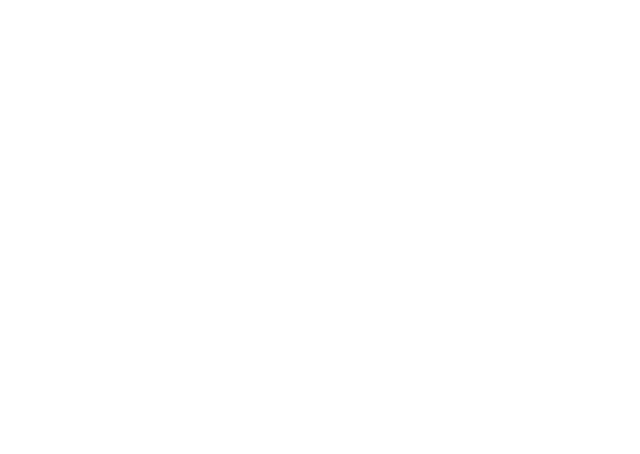
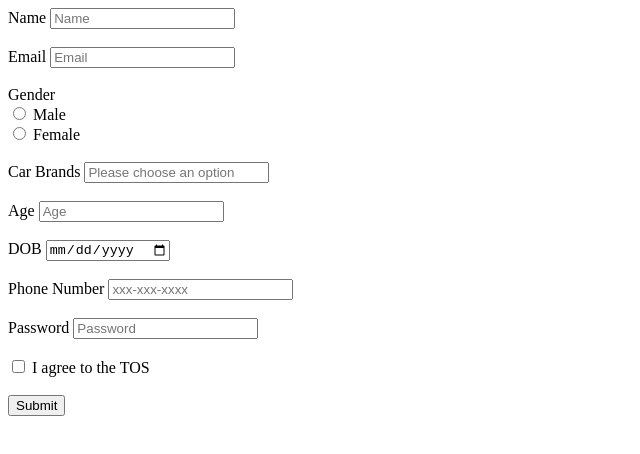
Before and after one commit to acciojob/signup-form-car-profileShravan, a website: page main.html in a window 1280 px wide. Shown: the whole page, without its empty margins (0-640 px from the left). Drawn offline with Linux system fonts and the light colour scheme.

Commit message:
created a submission

```diff
--- a/main.html
+++ b/main.html
@@ -8,7 +8,31 @@
 
 <body>
 	<!-- the entire body must be written by student -->
-    <script type="text/javascript" src="./script.js">
+<form action="/sobmit" method="post">
+<label for="name">Name</label>
+	<input type="text" id="name" name="name" placeholder="Name" required><br><br>
+<label for="email">Email</label>
+	<input type="email" id="email" name="email" placeholder="Email" required><br><br>
+<label for="gender_m">Gender</label><br>
+    <input type="radio" id="gender_m" name="gender" required>
+<label for="gender_m">Male</label><br>
+	<input type="radio" id="gender_f" name="gender" required>
+<label for="gender_m">Female</label><br><br>
+<label for="cars">Car Brands</label>
+	<input type="select" id="cars" name="cars" placeholder="Please choose an option" required><br><br>
+<label for="age">Age</label>
+	<input type="select" id="age" name="age" placeholder="Age" required><br><br>
+<label for="dob">DOB</label>
+	<input type="date" id="dob" name="dob" required><br><br>
+<label for="tel">Phone Number</label>
+	<input type="tel" id="tel" name="tel" placeholder="xxx-xxx-xxxx"><br><br>
+<label for="password">Password</label>
+	<input type="password" id="password" placeholder="Password" required><br><br>
+	<input type="checkbox" id="tos" required>
+<label for="tos">I agree to the TOS</label><br><br>
+<button type="submit" value="Submit">Submit</button>
+
+	<script type="text/javascript" src="./script.js">
 </script>
 
 </body>
```
